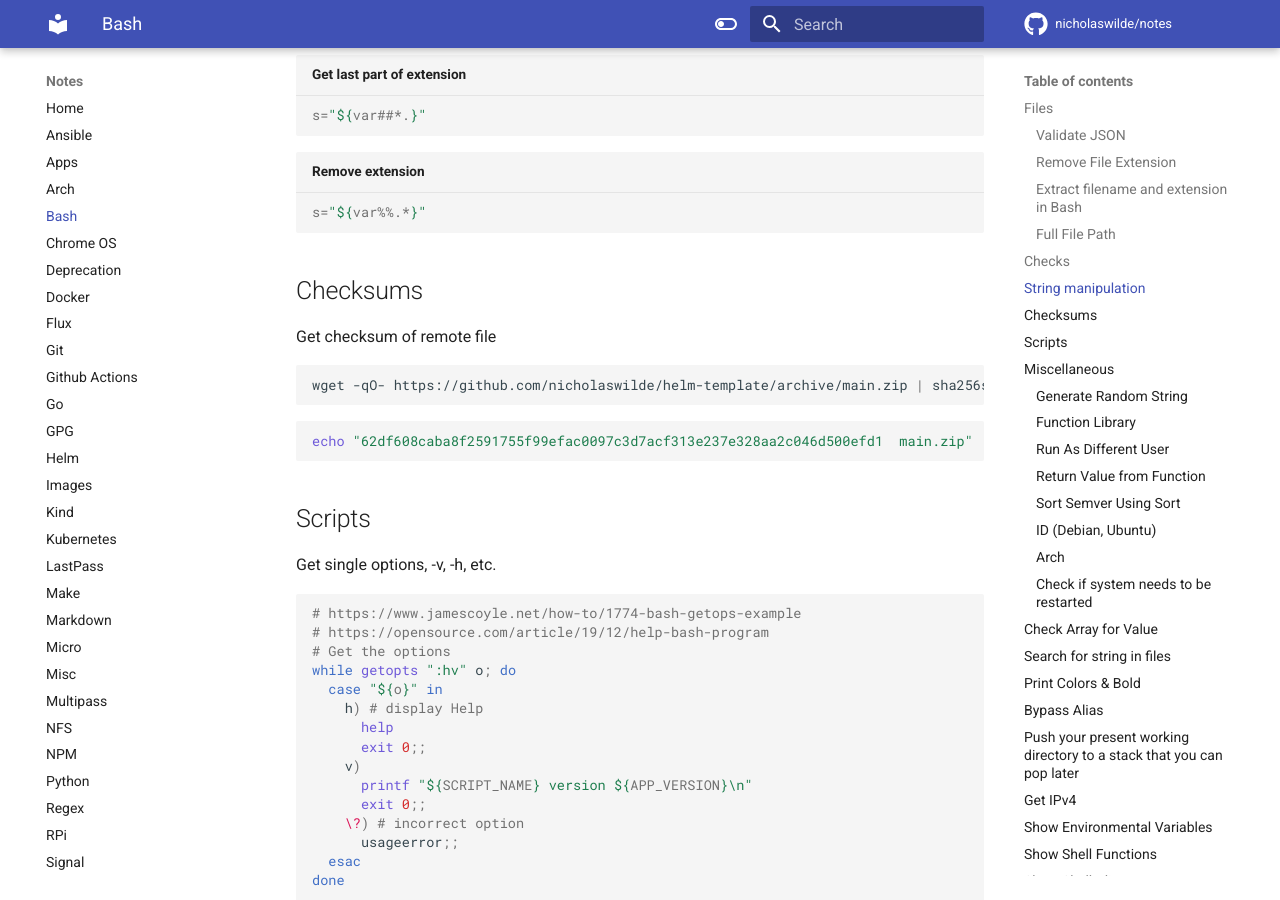
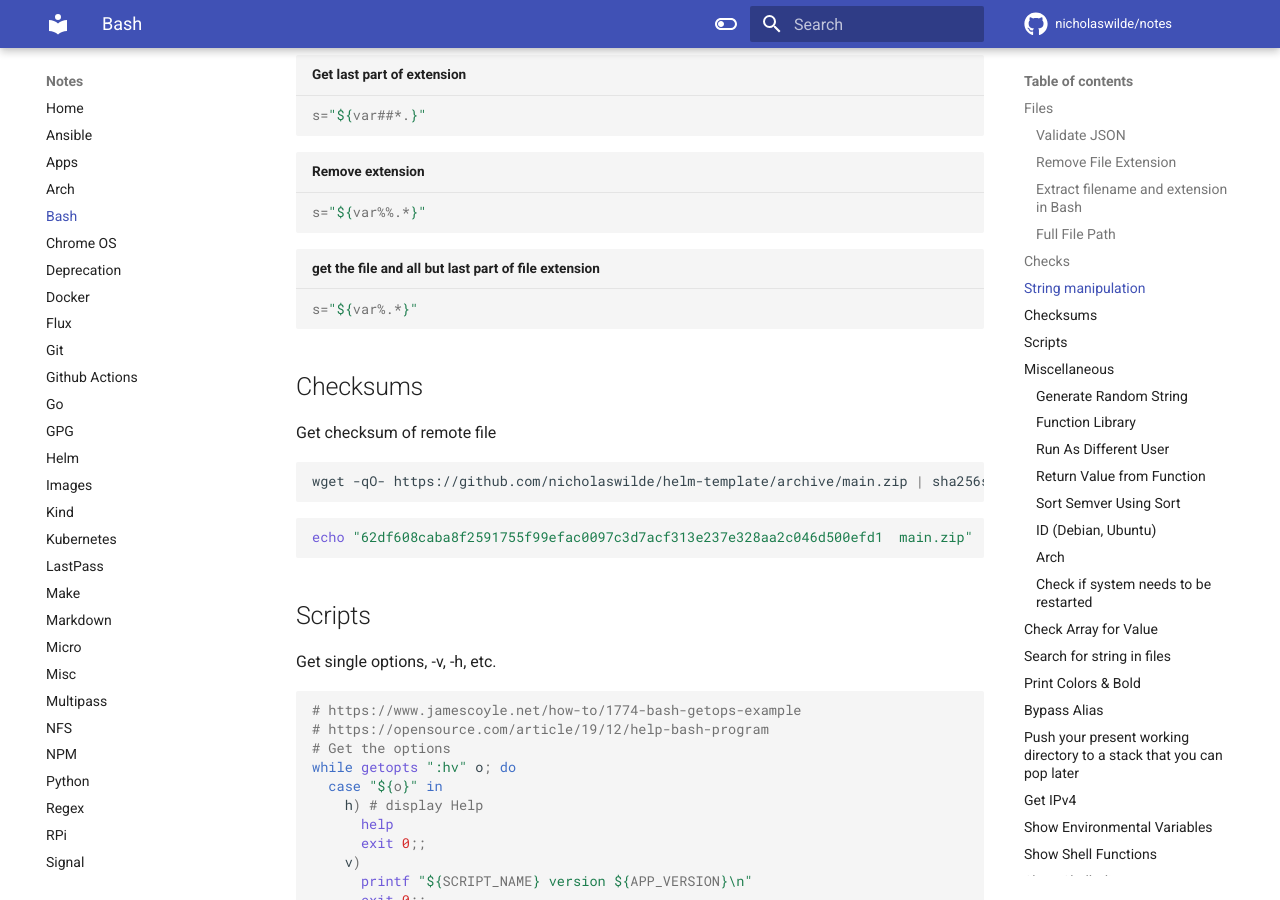
Before and after one commit to nicholaswilde/notes, an MkDocs documentation site: the page built from docs/bash.md, in a window 1280 px wide and 900 px high, scrolled down 3771 px. Built offline with MkDocs 1.6.1 and Material for MkDocs 9.7.7, drawn with Linux system fonts in a browser that asks for light colours; comment, search, counter and statistics services are not loaded.

Commit message:
feat: add get last par of extension
Signed-off-by: nιcнolaѕ wιlde <ncwilde43@gmail.com>

````diff
--- a/docs/bash.md
+++ b/docs/bash.md
@@ -197,6 +197,10 @@ s="${var##*.}"
 
 ```shell title="Remove extension"
 s="${var%%.*}"
+```
+
+```shell title="get the file and all but last part of file extension"
+s="${var%.*}"
 ```
 
 ## Checksums
````
